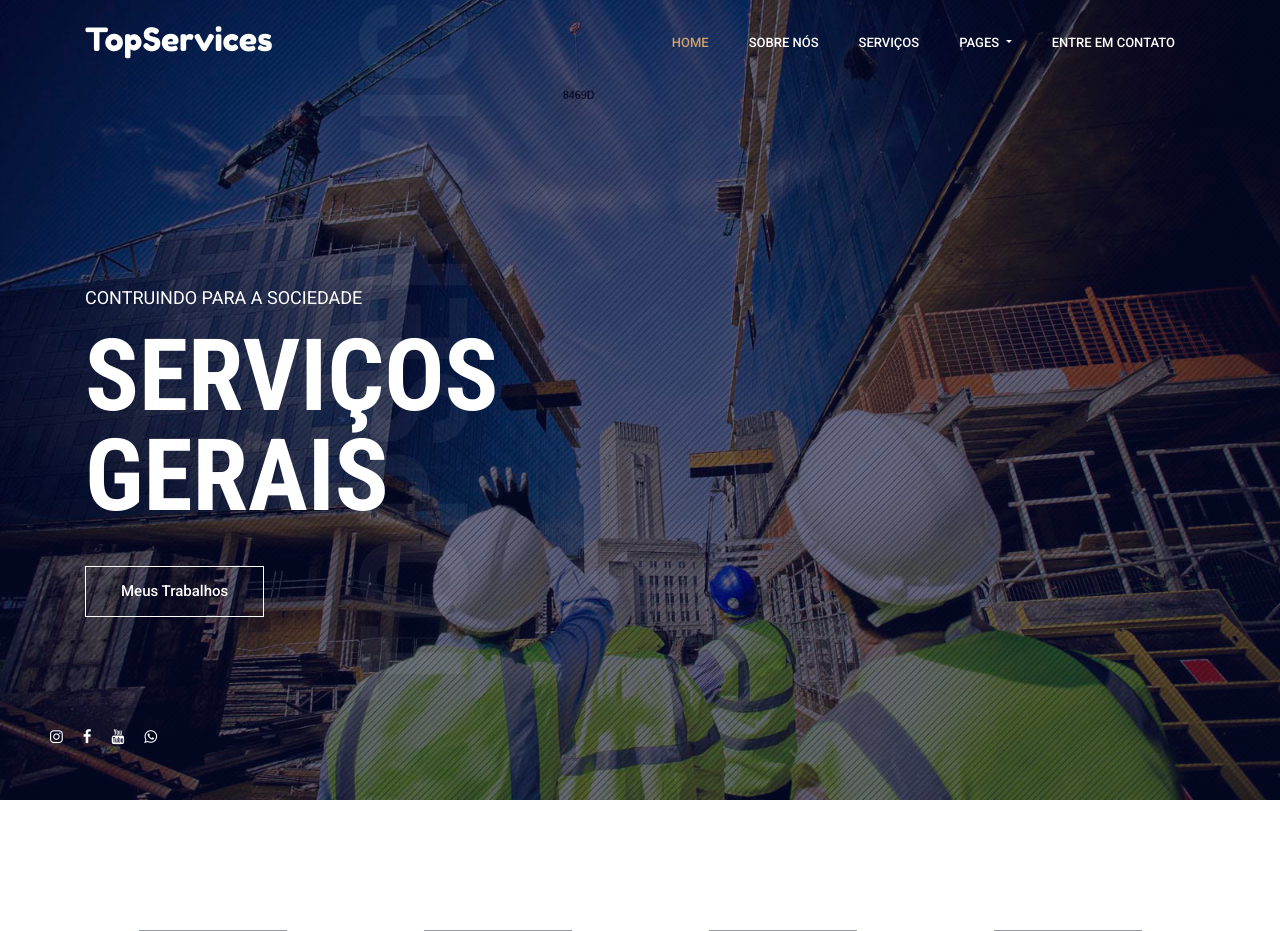
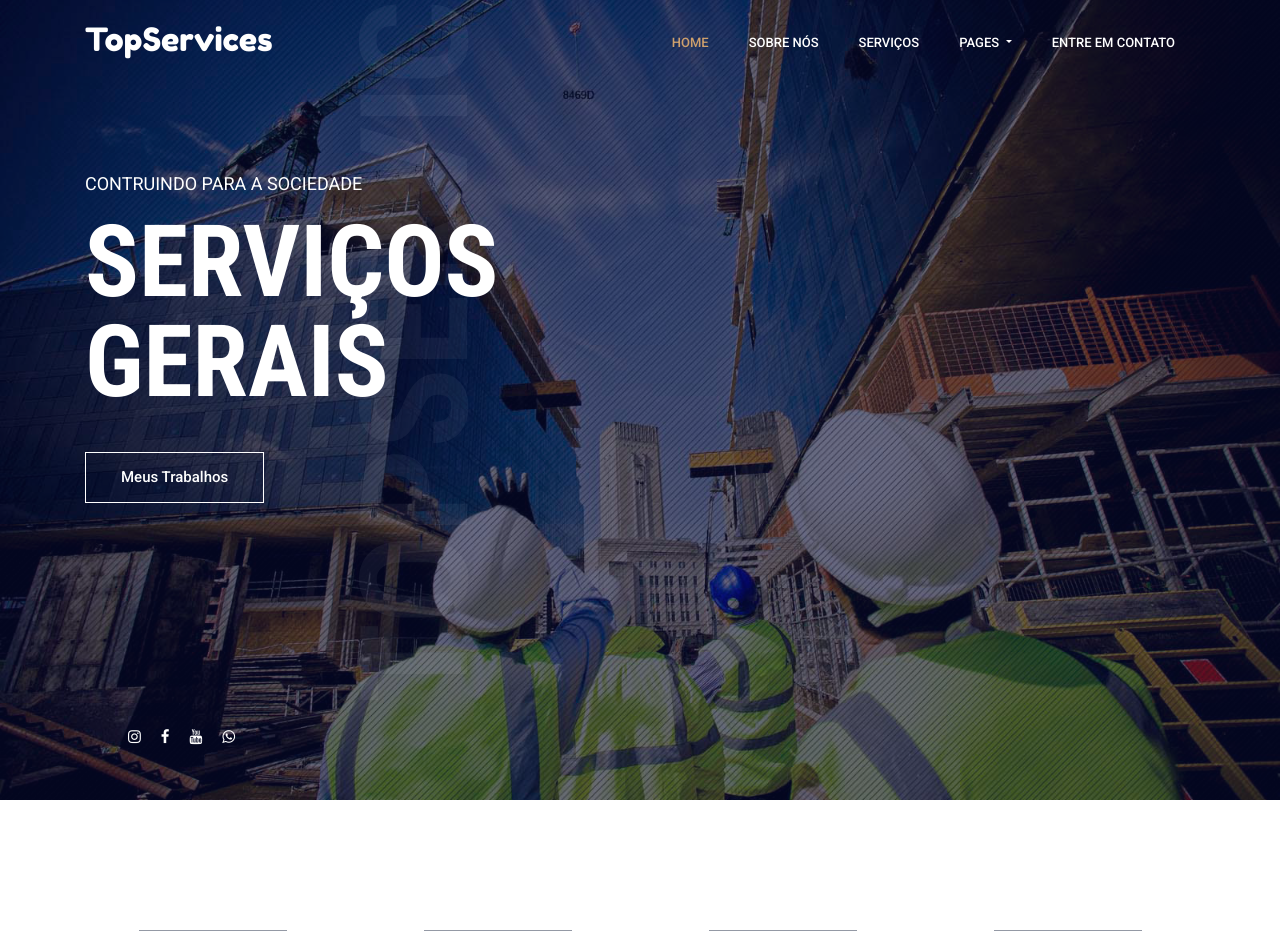
Before and after one commit to mahgarducci/topservices, a PHP site: page /index.php in a window 1280 px wide. Shown: the top 931 px of the page. Run offline with PHP 8.4, Linux system fonts and the light colour scheme; some libraries are stand-ins or nearby versions.

Commit message:
Ajustado tamanho do banner-home em telas maiores que 1200px

```diff
--- a/css/theme/pages.css
+++ b/css/theme/pages.css
@@ -10,12 +10,12 @@
     height: 100vh;
 }
 
+.fa-instagram:hover {
+    color: #FD1D1D;
+}
+
 .fa-facebook-f:hover {
     color: #3b5998;
-}
-
-.fa-instagram:hover {
-    color: #FD1D1D;
 }
 
 .fa-youtube:hover {
@@ -25,3 +25,13 @@
 .fa-whatsapp:hover {
     color: #25D366
 }
+
+@media screen and (min-width: 1200px) {
+    .home-banner-area .banner-content {
+        margin-top: 15%;
+    }
+
+    .head-bottom-meta {
+        left: 10%;
+    }
+}
```
